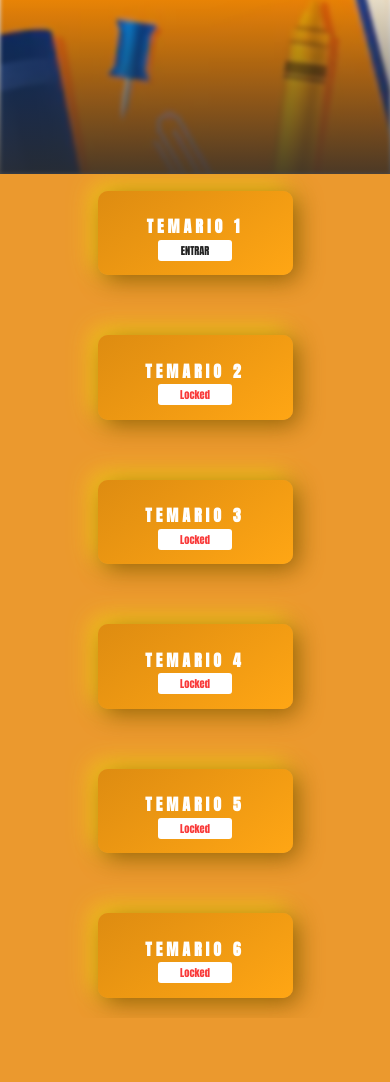
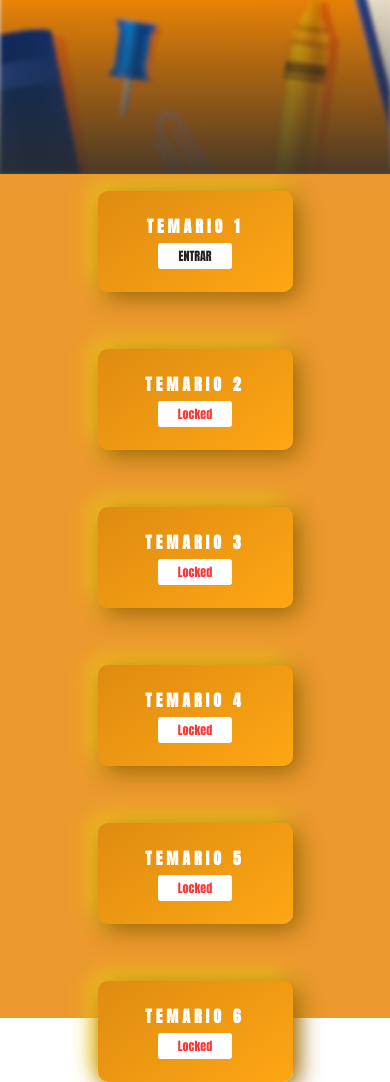
Before and after one commit to jcarrozadev/2DAW, a PHP site: page / in a window 390 px wide. Shown: the part 670-1752 px from the top of the page. Before the commit the page ends 1686 px from the top, so only its background shows below. Run offline with PHP 8.4, Linux system fonts and the light colour scheme; some libraries are stand-ins or nearby versions; some web fonts are replaced.

Commit message:
Medias Fix v1.1

```diff
--- a/DEAP/cuadernoAprendizaje/assets/css/menu.css
+++ b/DEAP/cuadernoAprendizaje/assets/css/menu.css
@@ -232,7 +232,7 @@ html body{
 
     .cajasTem {
         width: 50vw; /* Ajustar el ancho de las tarjetas */
-        height: 10vh; /* Altura ajustada de las tarjetas */
+        height: 12vh; /* Altura ajustada de las tarjetas */
     }
 
     .cajasTem > h1 {
@@ -240,9 +240,9 @@ html body{
     }
 
     .cajasTem > button {
-        font-size: 1.3rem; /* Tamaño del texto de los botones */
+        font-size: 1.5rem; /* Tamaño del texto de los botones */
         padding: 2%;
-        height: 7vh; /* Altura del botón adaptada */
+        height: 3vh; /* Altura del botón adaptada */
     }
 }
 
```
